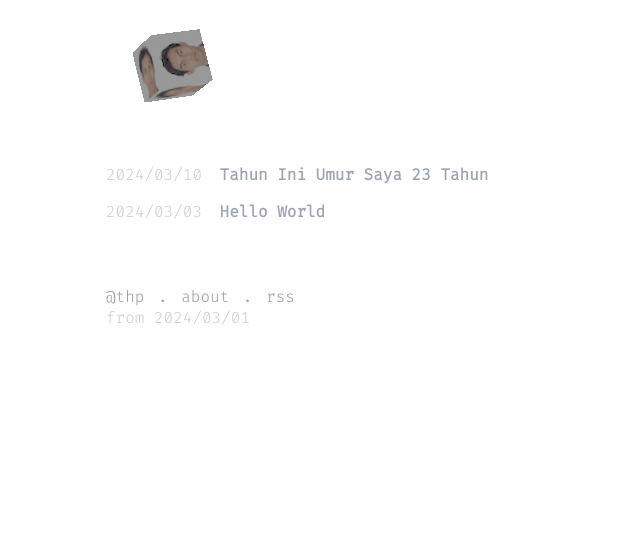
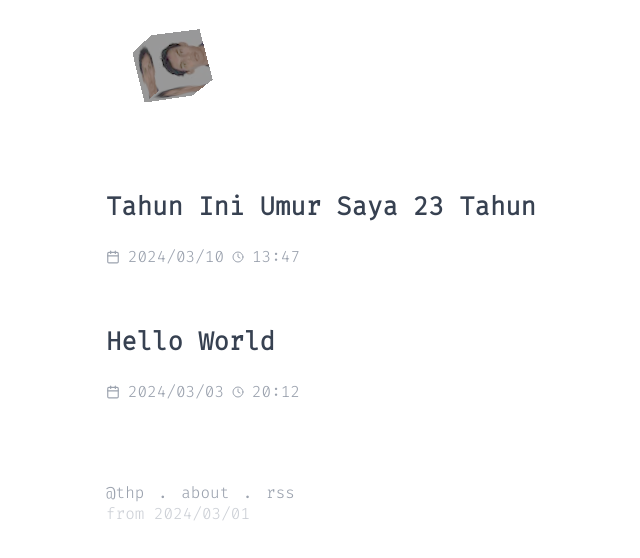
Before and after one commit to tarsisius/www, a SvelteKit app: page / in a window 1280 px wide. Shown: the top 558 px of the page, without its empty margins (278-918 px from the left). Built offline with nearby package versions, Linux system fonts and the light colour scheme.

Commit message:
change design :D

```diff
--- a/src/lib/components/post-card.svelte
+++ b/src/lib/components/post-card.svelte
@@ -1,39 +1,64 @@
 <script lang="ts">
+  import type { Meta } from '$lib/const'
+  import Date from '$lib/components/icons/date.svelte'
+  import Time from '$lib/components/icons/time.svelte'
   import { base } from '$app/paths'
-  import type { Meta } from '$lib/const'
 
   export let meta: Meta
+  export let home: boolean
   $: ({ title, slug, published } = meta)
 </script>
 
-<a href="{base}/{slug}">
-  <span>
+<h1 class="title">
+  {#if home}
+    <a href="{base}/{slug}">{title}</a>
+  {:else}
+    {title}
+  {/if}
+</h1>
+<div class="published">
+  <date datetime={published.date}>
+    <Date size={14} />
     {published.date}
-  </span>
-  <b>
-    {title}
-  </b>
-</a>
+  </date>
+  <time datetime={published.time}>
+    <Time size={12} />
+    {published.time}
+  </time>
+</div>
 
 <style>
-  a {
-    position: relative;
-    margin: 0;
-    transition-timing-function: cubic-bezier(0.2, -0.25, 0, 1.6);
-    transition-duration: 0.3s;
-    transition-property: transform;
+  .title {
+    color: var(--text-hover);
+    font-size: 1.6rem;
+    line-height: 2.8rem;
+    margin-bottom: 1rem;
+    font-weight: bolder;
   }
 
-  a:hover {
+  .title a {
     color: var(--text-hover);
   }
 
-  a span {
-    opacity: 0.5;
-    margin-right: 0.5rem;
+  .title a:hover {
+    color: var(--text);
   }
 
-  a b {
-    font-weight: bolder;
+  .published {
+    display: flex;
+    gap: 0.5rem;
+    margin-bottom: 1rem;
+  }
+
+  .published date {
+    display: flex;
+    align-items: center;
+    gap: 0.5rem;
+  }
+
+  .published time {
+    display: flex;
+    align-items: center;
+    gap: 0.5rem;
   }
 </style>
--- a/src/routes/(main-layout)/+page.svelte
+++ b/src/routes/(main-layout)/+page.svelte
@@ -12,7 +12,9 @@
 
 <article>
   {#each data.meta as meta}
-    <PostCard {meta} />
+    <div>
+      <PostCard {meta} home />
+    </div>
   {/each}
 </article>
 
--- a/src/routes/+layout.svelte
+++ b/src/routes/+layout.svelte
@@ -21,6 +21,7 @@
   }
 
   :global(p) {
+    font-size: inherit;
     line-height: 1.75rem;
   }
 
```
Also changed, not shown: src/routes/(main-layout)/[slug]/+page.svelte (+2 -40 lines).
